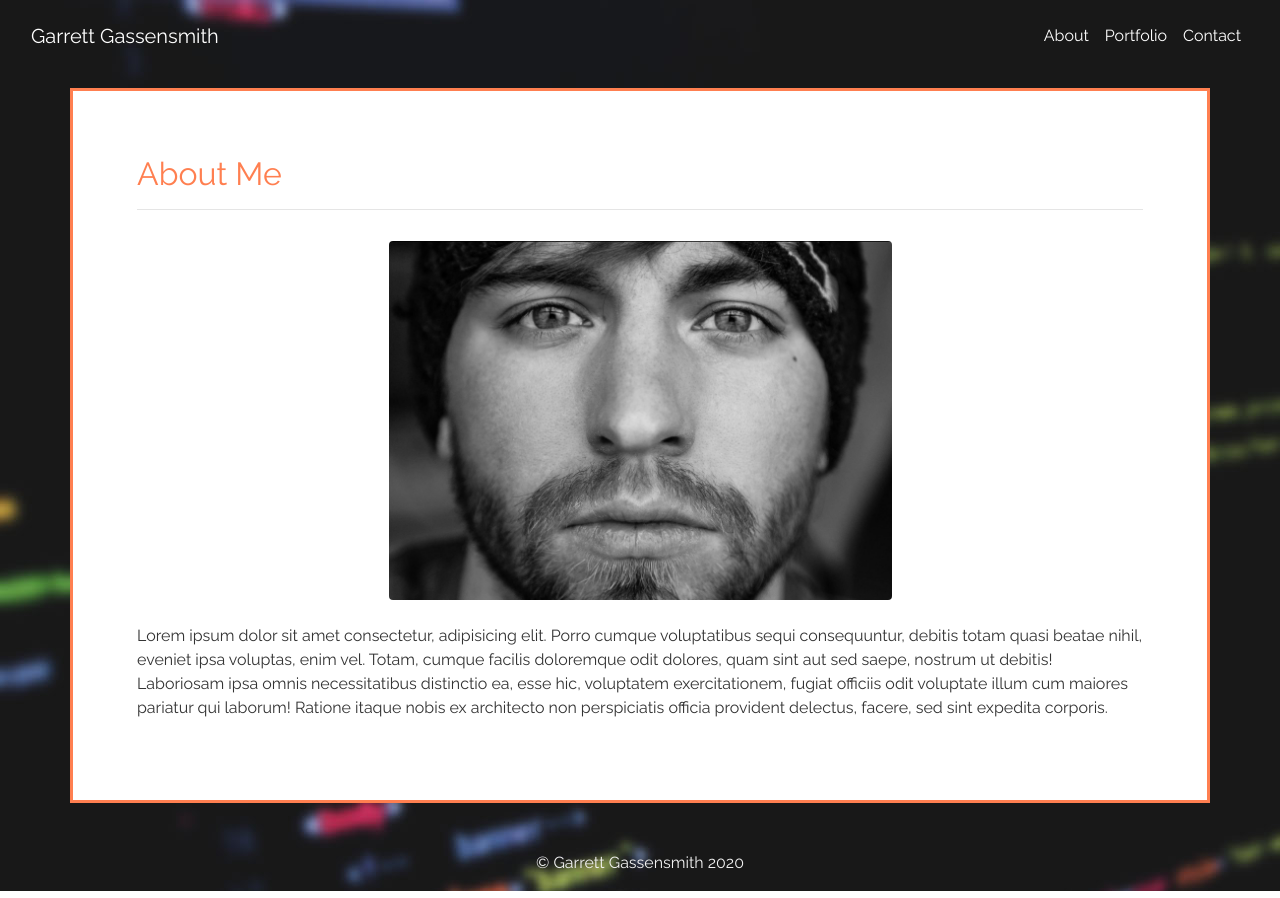
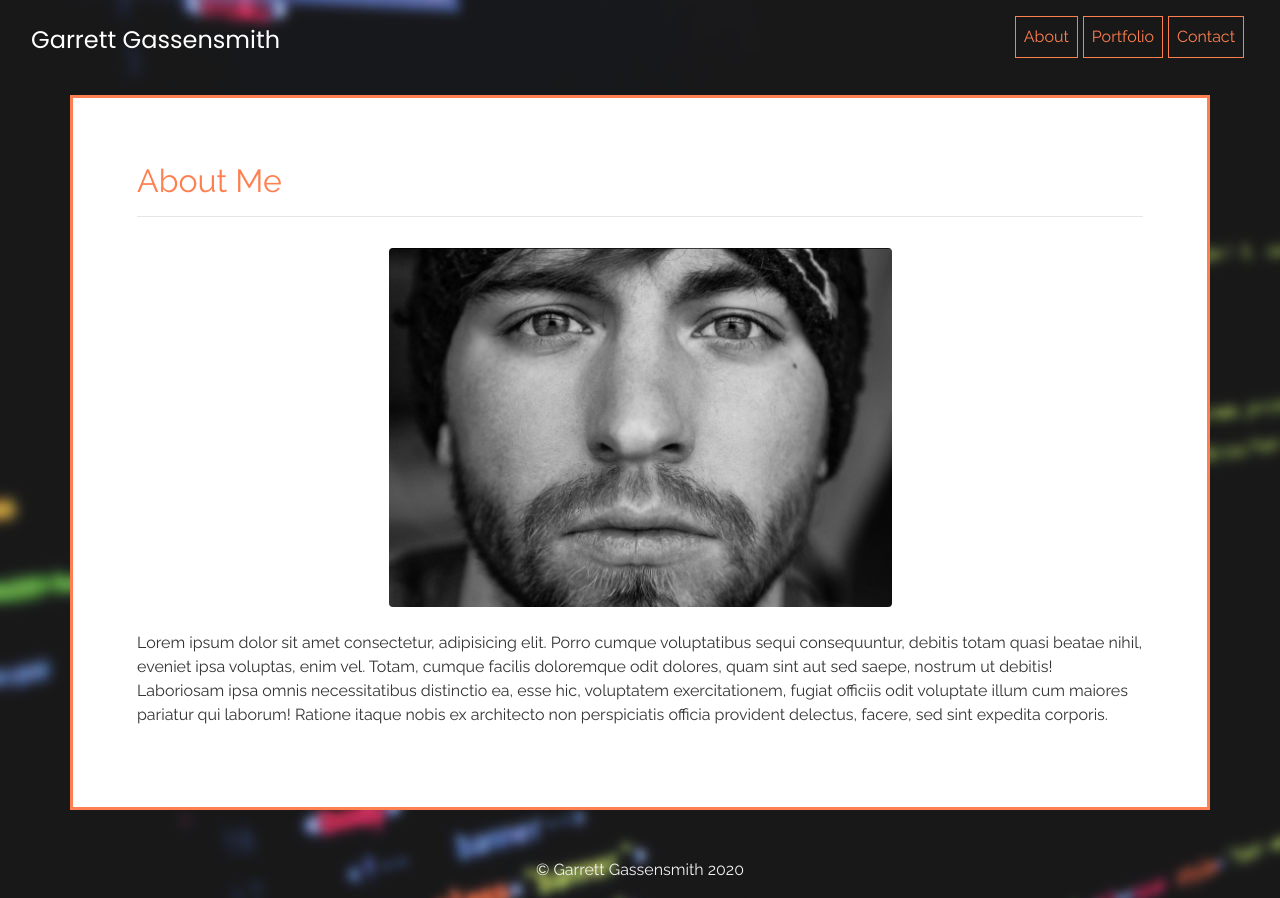
Before and after one commit to gmg300/responsive-portfolio, a plain HTML site: page index.html in a window 1280 px wide. Drawn offline with nearby package versions, Linux system fonts and the light colour scheme.

Commit message:
commented header items for clarification, made stylistic changes to navbar items

```diff
--- a/Assets/CSS/style.css
+++ b/Assets/CSS/style.css
@@ -6,21 +6,34 @@ body {
     background-color: white;
     color: white;
     font-family: 'Raleway', sans-serif;
-
 }
 
 /* Navigation */
 .brand-text {
-    color: white;
+    font-size: 1.5rem;
+    font-family: 'Poppins', sans-serif;
+
 }
 
 .navbar-dark .navbar-nav .nav-text {
-    color: white;
+    color: coral;
+    border: 1px solid coral;
+    margin-right: 5px;
 }
 
 .navbar-dark .navbar-nav .nav-text:hover {
-    color: coral;
-    text-decoration: underline;
+    color: white;
+    background-color: coral;
+}
+
+.navbar-dark .navbar-nav .nav-text:active {
+    color: white;
+    background-color: rgba(255, 127, 80, .8);
+}
+
+.navbar-collapse .navbar-nav .nav-item {
+    text-align: center;
+    margin-bottom: 5px;
 }
 
 /* Main Content --- Content Container */
--- a/index.html
+++ b/index.html
@@ -14,16 +14,21 @@
   <body>
     <header>
       <div class="container-fluid">
+        <!-- Navbar -->
         <nav class="navbar navbar-expand-md navbar-dark mt-2 mb-4">
+          <!-- Navbar Brand -->
           <a class="navbar-brand" href="#">
               <span class="brand-text">Garrett Gassensmith</span>
           </a>
+          <!-- Collapse Button -->
           <button class="navbar-toggler" type="button" data-toggle="collapse" data-target="#navbarSupportedContent" aria-controls="navbarSupportedContent" aria-expanded="false" aria-label="Toggle navigation">
           <span class="navbar-toggler-icon">
             <i class="fas fa-bars"></i>
           </span>
           </button>
+          <!-- Collapse Content -->
           <div class="collapse navbar-collapse" id="navbarSupportedContent">
+            <!-- Navbar Links -->
             <ul class="navbar-nav ml-auto text-coral">
               <li class="nav-item">
                 <a class="nav-link nav-text" href="#">About</a>
@@ -43,13 +48,11 @@
       <h2>About Me</h2>
       <hr>
       <div class="row"></div>
-        <div class="text-center mb-4">
-          <img src="Assets/Images/headshot.jpg" class="img-fluid rounded mx-auto d-block" width="50%" height="50%" alt="headshot of Garrett Gassensmith">
+          <img src="Assets/Images/headshot.jpg" class="img-fluid rounded mx-auto d-block mb-4" width="50%" height="50%" alt="headshot of Garrett Gassensmith">
         </div>
         <p>
           Lorem ipsum dolor sit amet consectetur, adipisicing elit. Porro cumque voluptatibus sequi consequuntur, debitis totam quasi beatae nihil, eveniet ipsa voluptas, enim vel. Totam, cumque facilis doloremque odit dolores, quam sint aut sed saepe, nostrum ut debitis! Laboriosam ipsa omnis necessitatibus distinctio ea, esse hic, voluptatem exercitationem, fugiat officiis odit voluptate illum cum maiores pariatur qui laborum! Ratione itaque nobis ex architecto non perspiciatis officia provident delectus, facere, sed sint expedita corporis.
         </p>
-      </div>
     </main>
     <footer class="container text-center mt-5">
       <p class="footer-text">
```
Also changed, not shown: contact.html (+6 -1 lines), portfolio.html (+6 -1 lines).
